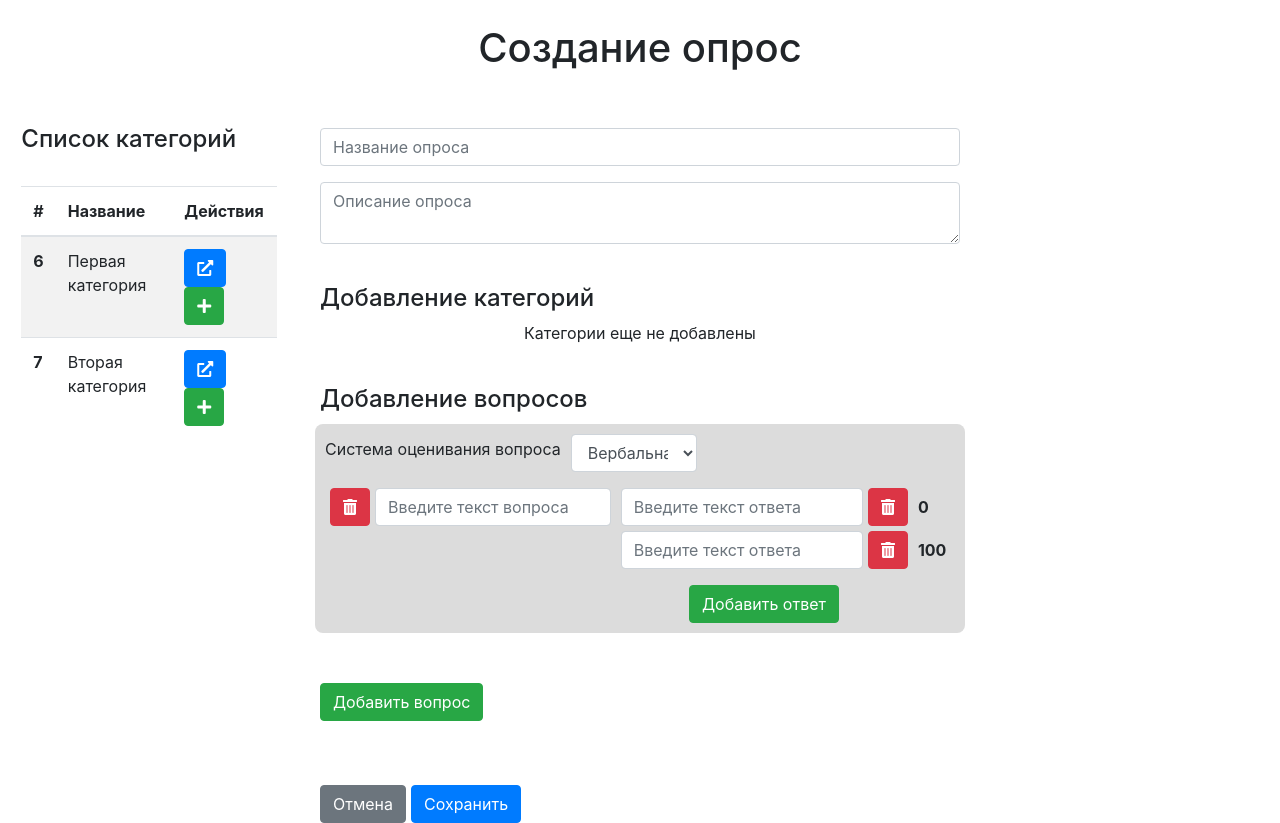
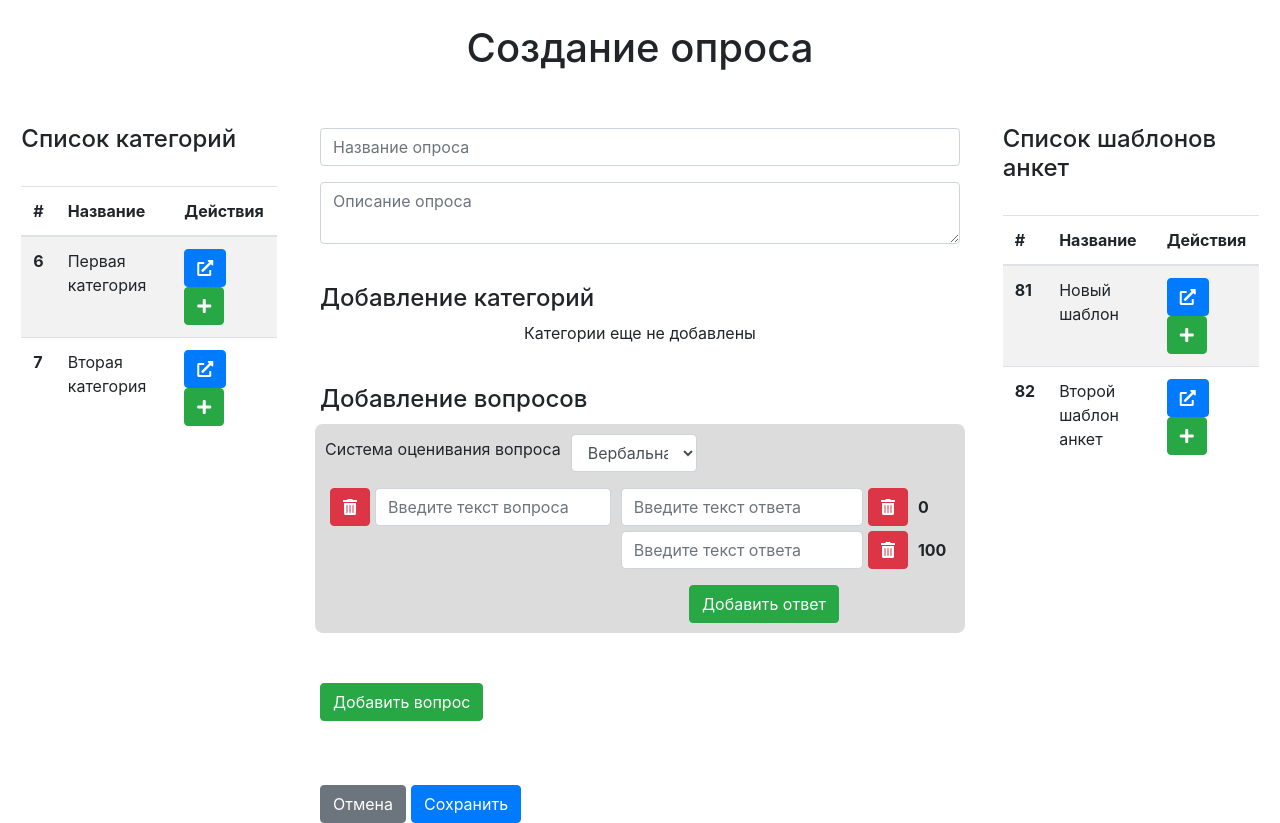
Before and after one commit to Cheltsov/diplombor, a Django app: template templates/adminer/polls/polls_create.html in a window 1280 px wide. Shown: the part 56-879 px from the top of the page. Run offline with Django 3.2, Linux system fonts and the light colour scheme; data comes from the database, SQL or seed files in the repository; both versions use the stored data as it was after the commit; tables that the repository leaves empty hold one stand-in row (values such as "Sample post"); the template is opened without the code that fills it: values that come from a table or form of the project are taken from there, most other values are stand-ins (such as "Sample title", 1, 10 or a date in 2020); some libraries are stand-ins or nearby versions.

Commit message:
Added patterns in polls

```diff
--- a/adminer/urls.py
+++ b/adminer/urls.py
@@ -16,6 +16,7 @@ urlpatterns = [
     path('pattern/delete/<int:id>/', views.pattern_delete, name='pattern_delete'),
     path('pattern/edit/<int:id>/', views.pattern_edit, name='pattern_edit'),
     path('pattern/create/', views.pattern_create, name='pattern_create'),
+    path('pattern/get/<int:id>/', views.pattern_get, name='pattern_get'),
     path('pattern/', views.pattern, name='pattern'),
 
     path('exit/', views.exit, name='exit'),
--- a/adminer/views/views_polls.py
+++ b/adminer/views/views_polls.py
@@ -28,7 +28,8 @@ def polls_create(request):
                 response = 'true'
             return HttpResponse(response)
         content = {
-            "categories": createJsonCategory(Category.objects.all())
+            "categories": createJsonCategory(Category.objects.all()),
+            "patterns": createJsonPattern(Pattern.objects.all()),
         }
         content["categories_json"] = json.dumps(content['categories'])
         return render(request, 'adminer/polls/polls_create.html', content)
--- a/static/adminer/js/pattern_edit.js
+++ b/static/adminer/js/pattern_edit.js
@@ -318,3 +318,94 @@ $(document).ready(function(){
         })
     });
 });
+
+$(document).ready(function(){
+   $('.add_pattern').click(function(e){
+       e.preventDefault();
+       let id_pattern = $(this).attr('data-id');
+
+      $.ajax({
+          type: 'get',
+          url: '/admin/pattern/get/'+id_pattern+'/',
+          success: function(response){
+              if(response){
+                  renderPattern(response);
+              }
+          }
+      });
+   });
+
+   function renderPattern(patterns){
+       pattern = patterns.shift();
+       console.log(pattern);
+
+       pattern.questions.forEach(function(el, index){
+
+           let count_box = parseInt($('.box-master').last().attr('data-id')) + 1;
+            $('.box-master').last().after(`
+                <div class="box-master" id="question_box_` + count_box + `" data-id="` + count_box + `">
+                    <div class="form-group d-flex align-items-center">
+                        <label for="question[` + count_box + `]['is_verbal']">Система оценивания вопроса</label>
+                        <select id="question[` + count_box + `]['is_verbal']" class="form-control select_verbal" data-id="` + count_box + `" name="question[` + count_box + `]['is_verbal']">
+                            <option value="1">Вербальная</option>
+                            <option value="0">Числовая</option>
+                        </select>
+                    </div>
+                    <div class="box">
+                        <div class="item">
+                            <div style="display: flex">
+                                <button class="btn btn-danger delete_question" data-id="` + count_box + `"><i class="fas fa-trash-alt"></i></button>
+                                <input type="text" required class="form-control" value="`+el.title+`" name="question[` + count_box + `]['title']" placeholder="Введите текст вопроса">
+                            </div>
+                        </div>
+                        <div class="item" id="container_answer_` + count_box + `"></div>
+                    </div>
+                </div>`);
+
+               if(el.is_verbal){
+                   $('.box-master').last().find('.select_verbal').val(1);
+
+                   el.answers.forEach(function (answer, index){
+                       let count_answer = index + 1;
+                       $('#container_answer_' + count_box).append(`
+                            <div class="box_answer" id="box_answer_` + count_answer + `" data-id="` + count_answer + `">
+                                <input type="text" required class="form-control" value="` + answer.title + `" name="question[` + count_box + `]['answer'][` + count_answer + `]"  placeholder="Введите текст ответа">
+                                <button class="btn btn-danger answer_delete" data-id="` + count_answer + `" data-question="` + count_box + `"><i class="fas fa-trash-alt"></i></button>
+                                <span class="cost-answer" id="question[` + count_box + `]['cost'][` + count_answer + `]">0</span>
+                                <br>
+                            </div>`);
+                       $('#container_answer_' + count_box).parent('.box').css('width', '100%');
+                   });
+                   $('#container_answer_' + count_box).append(`
+                        <div class="d-flex mt-3" style="width: 87%;">
+                            <button class="btn btn-success mx-auto add_answer" data-id="` + count_box + `">Добавить ответ</button>
+                        </div>`);
+                   recalculateAnswer(count_box);
+               } else {
+                   $('.box-master').last().find('.select_verbal').val(0);
+
+                   el.answers.forEach(function (answer, index){
+                       let count_answer = index + 1;
+                       $('#container_answer_' + count_box).html(`
+                            <div class="box_answer" id="box_answer_` + count_answer + `" data-id="` + count_answer + `">
+                                <input type="number" required class="form-control input_number" value="` + answer.title + `" max="100" name="question[` + count_box + `]['answer'][` + count_answer + `]" placeholder="Введите максильную оценку">
+                                <br>
+                           </div>`);
+                       $('#container_answer_' + count_box).parent('.box').css('width', '88%');
+                   });
+               }
+
+       });
+   }
+
+   function recalculateAnswer(id_container_answer) {
+        let arr_cost_answer = $('#container_answer_' + id_container_answer).find('.cost-answer')
+        let count_answer = arr_cost_answer.length
+        let step = 100 / (parseInt(count_answer) - 1);
+
+        arr_cost_answer.each(function (index) {
+            $(this).text(Math.trunc(step * index));
+        });
+   }
+
+});
--- a/templates/adminer/polls/polls_create.html
+++ b/templates/adminer/polls/polls_create.html
@@ -40,7 +40,7 @@
 
         <div class="mx-auto" style="width: 50%;">
             <br>
-            <h1 class="text-center">Создание опрос</h1>
+            <h1 class="text-center">Создание опроса</h1>
             <br>
             <form method="post" class="mt-4" id="form_polls_edit" url="{% url 'adminer:polls_create' %}">
                 {% csrf_token %}
@@ -113,10 +113,39 @@
             </form>
         </div>
 
-        <div class="mx-auto block-window"></div>
+        <div class="mx-auto block-window">
+            <h4>Список шаблонов анкет</h4>
+            <br>
+            <table class="table table-striped table-hover">
+                <thead>
+                <tr>
+                    <th scope="col">#</th>
+                    <th scope="col">Название</th>
+                    <th scope="col">Действия</th>
+                </tr>
+                </thead>
+                <tbody>
+                {% for pattern in patterns %}
+                    <tr>
+                        <th scope="row">{{ pattern.id }}</th>
+                        <td>{{ pattern.title }}</td>
+                        <td>
+                            <a href="/admin/pattern/edit/{{ pattern.id }}" type="button" class="btn btn-primary" target="_blank">
+                                <i class="fas fa-external-link-alt"></i>
+                            </a>
+                            <a type="button" class="btn btn-success add_pattern" data-id="{{ pattern.id }}" id="btn_add_pattern_{{ pattern.id }}">
+                                <i class="fas fa-plus" style="color: white;"></i>
+                            </a>
+                        </td>
+                    </tr>
+                {% endfor %}
+                </tbody>
+            </table>
+        </div>
     </div>
 
     <div class="d-none" id="list_category">{{ categories_json }}</div>
+    <div class="d-none" id="list_pattern">{{ patterns_json }}</div>
 
     <script>
         $(document).ready(function () {
```
Also changed, not shown: adminer/core/data.py (+11 -0 lines), adminer/views/views_pattern.py (+9 -1 lines), db.sqlite3.
